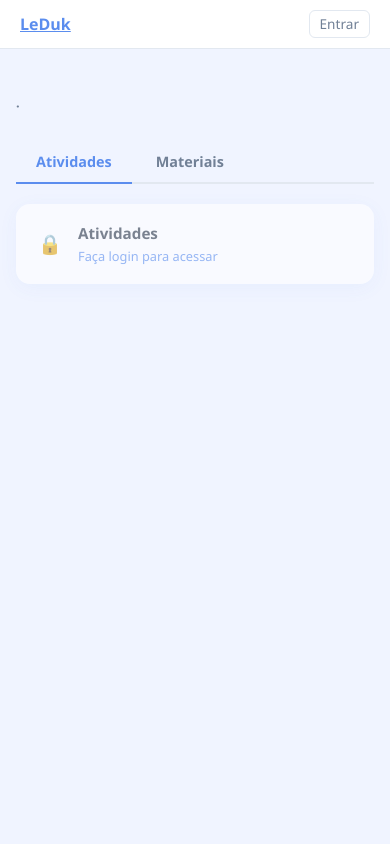
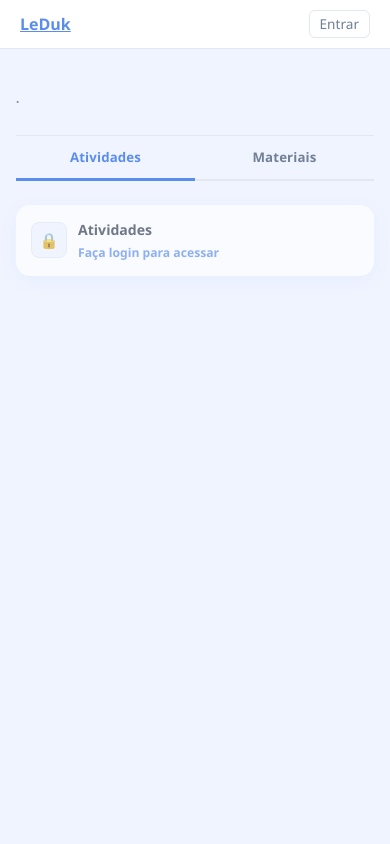
Before and after one commit to projetos-ept/leduk, a Flask app: page /turma/1/1 in a window 390 px wide. Run offline with Flask 3, Linux system fonts and the light colour scheme; data that the repository does not hold is empty.

Commit message:
fix: reescrita completa do CSS do portal — UX profissional mobile-first
- :root: aliases semânticos --accent/--surface/--bg/--border/--text/--muted/--sans
- .portal define --pa: var(--local-accent, var(--primaria)) para theming
  por disciplina via style="--local-accent: <cor>" sem sobrescrever globais
- .tab-radio: display:none (radios nunca mais ocupam espaço nem aparecem)
- .tab-bar sticky abaixo da topbar (top:48px), largura 100%, abas flex:1
- .tab-label: ativa por :has(#tab-r-*:checked), border-bottom:3px solid --pa
- .ativ-card: ícone 42×42 arredondado com tint color-mix do --pa, .ativ-body
  flex:1 com .ativ-titulo ellipsis + .ativ-sub badges pill
- .badge-disponivel/breve/encerrada/bloqueada: pill coloridos, sem bordas quadradas
- .material-card: border:1px solid --border, .material-icone 42×42, .material-body
  min-width:0 para ellipsis funcionar, .material-btn usa --pa
- .video-wrapper: padding-top:56.25% + iframe position:absolute inset:0,
  border-radius nas bordas inferiores, borda arredondada preservada
- mobile ≤520px: padding lateral 1rem, tabs/cards menores, ícones 36×36
- portal.html: .portal wrapper com --local-accent, estrutura .ativ-icon/.ativ-body
  e .material-icone/.material-body corrigida

Co-Authored-By: Claude Sonnet 4.6 <noreply@anthropic.com>
Claude-Session: https://claude.ai/code/session_01932d9MWxcEu37MTabMo9RG

```diff
--- a/static/css/base.css
+++ b/static/css/base.css
@@ -10,6 +10,15 @@
   --borda:     #e2e8f0;
   --raio:      14px;
   --sombra:    0 4px 20px rgba(91, 141, 238, .10);
+
+  /* semantic aliases used by portal and newer components */
+  --accent:   var(--primaria);
+  --surface:  var(--card);
+  --bg:       var(--fundo);
+  --border:   var(--borda);
+  --text:     var(--texto);
+  --muted:    var(--suave);
+  --sans:     'Segoe UI', system-ui, -apple-system, sans-serif;
 }
 
 /* tema por disciplina (sobrescrito via atributo data-tema) */
@@ -645,219 +654,276 @@ body {
 /* Portal de turma/disciplina                                           */
 /* ------------------------------------------------------------------ */
 
+/* .portal wraps header + tabs; set --local-accent inline for theming  */
+.portal { --pa: var(--local-accent, var(--primaria)); }
+
 .portal-header {
-  padding: 24px 0 16px;
+  padding: 20px 0 18px;
+  border-bottom: 1px solid var(--borda);
+  margin-bottom: 0;
 }
 
 .portal-turma {
-  font-size: .8rem;
-  font-weight: 600;
+  font-size: .72rem;
+  font-weight: 700;
   color: var(--suave);
   text-transform: uppercase;
-  letter-spacing: .06em;
-  margin-bottom: 4px;
+  letter-spacing: .08em;
+  margin-bottom: 6px;
 }
 
 .portal-titulo {
-  font-size: 1.5rem;
+  font-size: 1.55rem;
   font-weight: 800;
-  color: var(--texto);
+  color: var(--pa);
+  line-height: 1.15;
 }
 
 /* ── Tabs ── */
 
-.tab-radio {
-  position: absolute;
-  opacity: 0;
-  pointer-events: none;
-}
+/* genuinely hide radios — not just opacity, so they never consume space */
+.tab-radio { display: none; }
 
 .tab-bar {
   display: flex;
-  gap: 4px;
+  width: 100%;
   border-bottom: 2px solid var(--borda);
+  position: sticky;
+  top: 48px; /* below the topbar */
+  background: var(--bg);
+  z-index: 5;
   margin-bottom: 20px;
-  position: sticky;
-  top: 48px;
-  background: var(--fundo);
-  z-index: 5;
-  padding-top: 4px;
 }
 
 .tab-label {
-  padding: 10px 20px;
-  font-size: .9rem;
-  font-weight: 600;
-  color: var(--suave);
+  flex: 1;
+  text-align: center;
+  padding: 14px 0 12px;
+  font-size: .88rem;
+  font-weight: 700;
+  color: var(--muted);
   cursor: pointer;
-  border-bottom: 2px solid transparent;
+  border-bottom: 3px solid transparent;
   margin-bottom: -2px;
+  letter-spacing: .01em;
   transition: color .15s, border-color .15s;
+  user-select: none;
+  -webkit-tap-highlight-color: transparent;
 }
 
-.tab-label:hover { color: var(--primaria); }
+.tab-label:hover { color: var(--pa); }
 
 .portal-tabs:has(#tab-r-ativ:checked) label[for="tab-r-ativ"],
 .portal-tabs:has(#tab-r-mat:checked)  label[for="tab-r-mat"] {
-  color: var(--primaria);
-  border-bottom-color: var(--primaria);
+  color: var(--pa);
+  border-bottom-color: var(--pa);
 }
 
 .tab-panel { display: none; }
 
-.portal-tabs:has(#tab-r-ativ:checked) #tab-p-ativ,
-.portal-tabs:has(#tab-r-mat:checked)  #tab-p-mat { display: block; }
+.portal-tabs:has(#tab-r-ativ:checked) #tab-p-ativ { display: block; }
+.portal-tabs:has(#tab-r-mat:checked)  #tab-p-mat  { display: block; }
 
 /* ── Activity cards ── */
+
+.ativ-list {
+  display: flex;
+  flex-direction: column;
+  gap: 10px;
+  padding-top: 4px;
+}
 
 .ativ-card {
   display: flex;
   align-items: center;
   gap: 14px;
-  padding: 16px 18px;
-  background: var(--card);
+  padding: 14px 16px;
+  background: var(--surface);
   border-radius: var(--raio);
   box-shadow: var(--sombra);
-  margin-bottom: 10px;
   text-decoration: none;
-  color: var(--texto);
+  color: var(--text);
   border: 2px solid transparent;
-  min-height: 64px;
+  min-height: 66px;
 }
 
-.ativ-disponivel {
-  transition: border-color .15s, transform .1s;
+a.ativ-card {
+  transition: border-color .15s, transform .12s;
 }
 
-.ativ-disponivel:hover {
-  border-color: var(--primaria);
+a.ativ-card:hover {
+  border-color: var(--pa);
   transform: translateY(-1px);
 }
 
-.ativ-bloqueada {
-  opacity: .6;
+.ativ-card.dim {
+  opacity: .65;
   cursor: default;
 }
 
-.ativ-icon, .ativ-lock {
-  font-size: 1.2rem;
+.ativ-icon {
   flex-shrink: 0;
-  width: 28px;
-  text-align: center;
+  width: 42px;
+  height: 42px;
+  border-radius: 10px;
+  background: var(--bg);
+  border: 1px solid var(--border);
+  display: flex;
+  align-items: center;
+  justify-content: center;
+  font-size: 1rem;
+  transition: background .15s, border-color .15s;
 }
 
-.ativ-nome {
-  font-weight: 600;
-  font-size: .95rem;
-  margin-bottom: 2px;
+a.ativ-card .ativ-icon {
+  background: color-mix(in srgb, var(--pa) 12%, white);
+  border-color: color-mix(in srgb, var(--pa) 28%, white);
 }
 
-.ativ-meta {
-  font-size: .8rem;
-  color: var(--suave);
+.ativ-body {
+  flex: 1;
+  min-width: 0;
 }
 
-.ativ-meta a {
-  color: var(--primaria);
-  text-decoration: none;
+.ativ-titulo {
+  font-size: .93rem;
+  font-weight: 700;
+  color: var(--text);
+  margin-bottom: 4px;
+  white-space: nowrap;
+  overflow: hidden;
+  text-overflow: ellipsis;
+}
+
+.ativ-sub {
+  display: flex;
+  align-items: center;
+  flex-wrap: wrap;
+  gap: 5px;
+  font-size: .76rem;
+  color: var(--muted);
 }
 
 .ativ-badge {
-  display: inline-block;
-  font-size: .75rem;
-  font-weight: 600;
-  border-radius: 6px;
+  display: inline-flex;
+  align-items: center;
   padding: 2px 8px;
+  border-radius: 100px;
+  font-size: .72rem;
+  font-weight: 700;
+  letter-spacing: .02em;
 }
 
-.badge-breve    { background: #fff8e6; color: #b7860b; border: 1px solid #f7b731; }
-.badge-encerrada { background: #f5f5f5; color: #718096; border: 1px solid var(--borda); }
+.badge-disponivel { background: #e6faf5; color: #007a5a; }
+.badge-breve      { background: #fff8e1; color: #9a6000; }
+.badge-encerrada  { background: #f0f0f0; color: #888; }
+.badge-bloqueada  { background: #f5f5f5; color: #aaa; }
 
 /* ── Material cards ── */
 
 .material-card {
-  background: var(--card);
+  background: var(--surface);
   border-radius: var(--raio);
+  border: 1px solid var(--border);
   box-shadow: var(--sombra);
-  margin-bottom: 14px;
+  margin-bottom: 12px;
   overflow: hidden;
 }
 
 .material-header {
   display: flex;
   align-items: center;
-  gap: 14px;
-  padding: 16px 18px;
+  gap: 12px;
+  padding: 14px 16px;
   text-decoration: none;
-  color: var(--texto);
+  color: var(--text);
 }
 
-.material-link {
+a.material-header {
   transition: background .15s;
   cursor: pointer;
+  display: flex;
 }
 
-.material-link:hover { background: #f8faff; }
+a.material-header:hover {
+  background: color-mix(in srgb, var(--pa) 5%, white);
+}
 
 .material-icone {
-  font-size: 1.4rem;
   flex-shrink: 0;
-  width: 32px;
-  text-align: center;
+  width: 42px;
+  height: 42px;
+  border-radius: 10px;
+  background: var(--bg);
+  border: 1px solid var(--border);
+  display: flex;
+  align-items: center;
+  justify-content: center;
+  font-size: 1.15rem;
+}
+
+.material-body {
+  flex: 1;
+  min-width: 0;
 }
 
 .material-titulo {
-  font-weight: 600;
-  font-size: .95rem;
+  font-size: .92rem;
+  font-weight: 700;
+  color: var(--text);
   margin-bottom: 2px;
-  flex: 1;
+  white-space: nowrap;
+  overflow: hidden;
+  text-overflow: ellipsis;
 }
 
 .material-desc {
-  font-size: .82rem;
-  color: var(--suave);
-  flex: 1;
+  font-size: .78rem;
+  color: var(--muted);
+  white-space: nowrap;
+  overflow: hidden;
+  text-overflow: ellipsis;
 }
 
 .material-ext {
-  font-size: 1rem;
-  color: var(--suave);
-  margin-left: auto;
+  flex-shrink: 0;
+  font-size: .95rem;
+  color: var(--muted);
 }
 
 .material-btn {
-  display: inline-block;
-  margin-left: auto;
-  padding: 7px 16px;
-  background: var(--primaria);
+  flex-shrink: 0;
+  padding: 7px 14px;
+  background: var(--pa);
   color: #fff;
   text-decoration: none;
   border-radius: 8px;
-  font-size: .85rem;
-  font-weight: 600;
+  font-size: .8rem;
+  font-weight: 700;
   white-space: nowrap;
   transition: opacity .15s;
 }
 
-.material-btn:hover { opacity: .88; }
+.material-btn:hover { opacity: .84; }
 
-/* ── Embedded video ── */
+/* ── YouTube embed — 16:9 intrinsic ratio ── */
 
 .video-wrapper {
   position: relative;
-  padding-bottom: 56.25%; /* 16:9 */
-  height: 0;
+  padding-top: 56.25%;
   overflow: hidden;
   background: #000;
+  border-radius: 0 0 calc(var(--raio) - 1px) calc(var(--raio) - 1px);
+  box-shadow: inset 0 1px 0 rgba(0,0,0,.12);
 }
 
 .video-wrapper iframe {
   position: absolute;
-  top: 0;
-  left: 0;
+  inset: 0;
   width: 100%;
   height: 100%;
   border: 0;
+  display: block;
 }
 
 /* ------------------------------------------------------------------ */
@@ -895,4 +961,13 @@ body {
   .card, .feedback-card, .placar-card { padding: 20px 14px; }
   .par-row { grid-template-columns: 1fr; }
   .placar-numero { font-size: 2.4rem; }
+
+  /* portal mobile */
+  .shell { padding-left: 1rem; padding-right: 1rem; }
+  .portal-titulo { font-size: 1.3rem; }
+  .tab-label { font-size: .83rem; padding: 12px 0 10px; }
+  .ativ-card, .material-header { padding: 12px 13px; gap: 11px; }
+  .ativ-icon, .material-icone { width: 36px; height: 36px; border-radius: 8px; font-size: .95rem; }
+  .ativ-titulo, .material-titulo { font-size: .88rem; }
+  .material-btn { padding: 6px 11px; font-size: .76rem; }
 }
--- a/templates/turma/portal.html
+++ b/templates/turma/portal.html
@@ -19,6 +19,8 @@
 </nav>
 
 <div class="shell">
+  {# .portal sets --local-accent for discipline-specific theming #}
+  <div class="portal"{% if disciplina.cor_tema %} style="--local-accent: {{ disciplina.cor_tema }}"{% endif %}>
 
     <div class="portal-header">
       <p class="portal-turma">{{ turma.nome }} · {{ turma.modalidade }}</p>
@@ -36,52 +38,64 @@
 
       <!-- ── Aba Atividades ── -->
       <div class="tab-panel" id="tab-p-ativ">
+        <div class="ativ-list">
           {% if not logado %}
-        <div class="ativ-card ativ-bloqueada">
-          <span class="ativ-lock">🔒</span>
-          <div>
-            <p class="ativ-nome">Atividades</p>
-            <p class="ativ-meta"><a href="/login">Faça login para acessar</a></p>
+            <div class="ativ-card dim">
+              <div class="ativ-icon">🔒</div>
+              <div class="ativ-body">
+                <p class="ativ-titulo">Atividades</p>
+                <div class="ativ-sub">
+                  <a href="/login" style="color:var(--pa);text-decoration:none;font-weight:600;">
+                    Faça login para acessar
+                  </a>
+                </div>
               </div>
             </div>
           {% elif atividades %}
             {% for ativ in atividades %}
               {% if ativ._status == "disponivel" %}
-            <a class="ativ-card ativ-disponivel" href="/atividade/{{ ativ.id }}">
-              <span class="ativ-icon">▶</span>
-              <div>
-                <p class="ativ-nome">{{ ativ.titulo }}</p>
-                <p class="ativ-meta">
-                  {{ ativ.questoes | length }} questão{{ 'ões' if ativ.questoes | length != 1 }}
-                  {% if ativ._prazo %} · Prazo: {{ ativ._prazo }}{% endif %}
-                </p>
+                <a class="ativ-card" href="/atividade/{{ ativ.id }}">
+                  <div class="ativ-icon">▶</div>
+                  <div class="ativ-body">
+                    <p class="ativ-titulo">{{ ativ.titulo }}</p>
+                    <div class="ativ-sub">
+                      {% set nq = ativ.questoes | length %}
+                      <span>{{ nq }} questão{{ 'ões' if nq != 1 }}</span>
+                      {% if ativ._prazo %}<span>·</span><span>Prazo: {{ ativ._prazo }}</span>{% endif %}
+                      <span class="ativ-badge badge-disponivel">Disponível</span>
+                    </div>
                   </div>
                 </a>
               {% elif ativ._status == "ainda_nao" %}
-            <div class="ativ-card ativ-bloqueada">
-              <span class="ativ-icon">🕐</span>
-              <div>
-                <p class="ativ-nome">{{ ativ.titulo }}</p>
-                <p class="ativ-meta">
-                  <span class="ativ-badge badge-breve">Em breve{% if ativ._abre_em %} · abre {{ ativ._abre_em }}{% endif %}</span>
-                </p>
+                <div class="ativ-card dim">
+                  <div class="ativ-icon">🕐</div>
+                  <div class="ativ-body">
+                    <p class="ativ-titulo">{{ ativ.titulo }}</p>
+                    <div class="ativ-sub">
+                      <span class="ativ-badge badge-breve">
+                        Em breve{% if ativ._abre_em %} · abre {{ ativ._abre_em }}{% endif %}
+                      </span>
+                    </div>
                   </div>
                 </div>
               {% else %}
-            <div class="ativ-card ativ-bloqueada">
-              <span class="ativ-icon">✓</span>
-              <div>
-                <p class="ativ-nome">{{ ativ.titulo }}</p>
-                <p class="ativ-meta"><span class="ativ-badge badge-encerrada">Encerrada</span></p>
+                <div class="ativ-card dim">
+                  <div class="ativ-icon">✓</div>
+                  <div class="ativ-body">
+                    <p class="ativ-titulo">{{ ativ.titulo }}</p>
+                    <div class="ativ-sub">
+                      <span class="ativ-badge badge-encerrada">Encerrada</span>
+                    </div>
                   </div>
                 </div>
               {% endif %}
             {% endfor %}
           {% else %}
-        <div class="card" style="text-align:center;color:var(--suave);margin-top:16px;">
+            <div class="card" style="text-align:center;color:var(--muted);margin-top:8px;">
               <p>Nenhuma atividade disponível para esta disciplina.</p>
             </div>
           {% endif %}
+        </div>
       </div>
 
       <!-- ── Aba Materiais ── -->
```
Also changed, not shown: other parts of templates/turma/portal.html (+13 -10 lines). Lines whose indentation alone changed are shown as unchanged.
